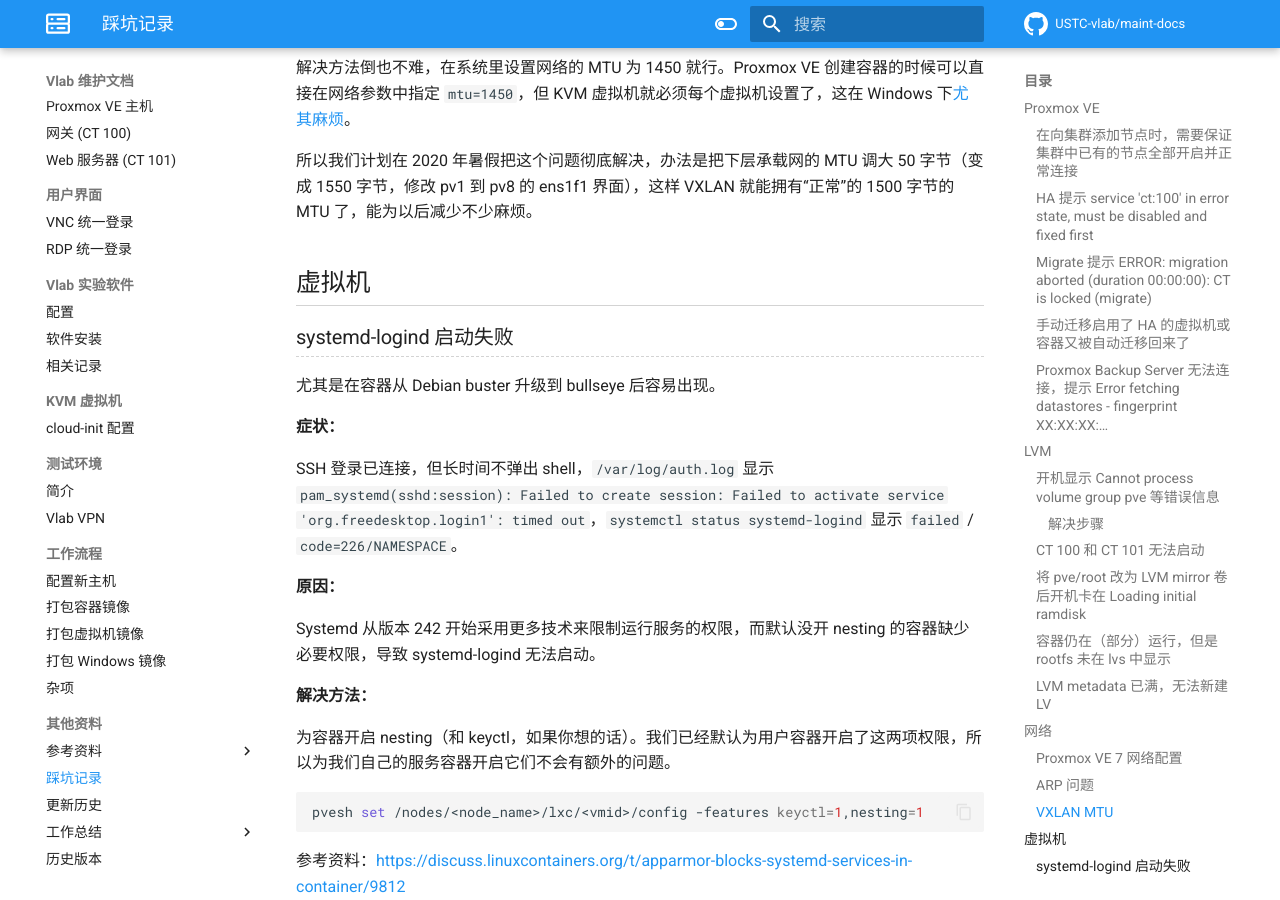
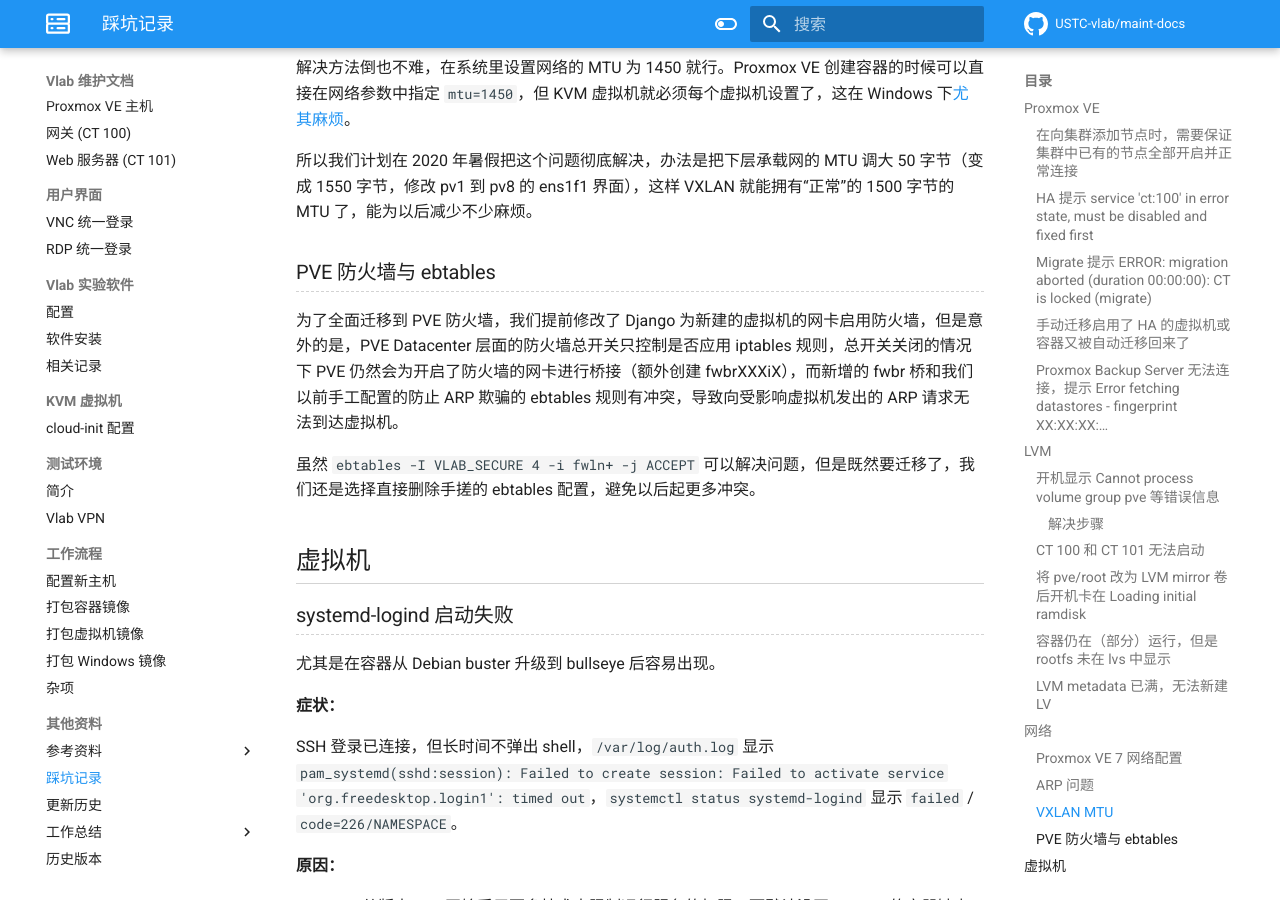
Before and after one commit to USTC-vlab/maint-docs, an MkDocs documentation site: the page built from docs/traps.md, in a window 1280 px wide and 900 px high, scrolled down 6840 px. Built offline with MkDocs 1.6.1 and Material for MkDocs 9.7.7, drawn with Linux system fonts in a browser that asks for light colours; comment, search, counter and statistics services are not loaded.

Commit message:
traps: Add ebtables-PVEFW conflict

```diff
--- a/docs/traps.md
+++ b/docs/traps.md
@@ -257,6 +257,13 @@
 
   [windows-mtu]: http://networking.nitecruzr.net/2007/11/setting-mtu-in-windows-vista.html
 
+### PVE 防火墙与 ebtables {#pve-fwbr}
+
+为了全面迁移到 PVE 防火墙，我们提前修改了 Django 为新建的虚拟机的网卡启用防火墙，但是意外的是，PVE Datacenter 层面的防火墙总开关只控制是否应用 iptables 规则，总开关关闭的情况下 PVE 仍然会为开启了防火墙的网卡进行桥接（额外创建 fwbrXXXiX），而新增的 fwbr 桥和我们以前手工配置的防止 ARP 欺骗的 ebtables 规则有冲突，导致向受影响虚拟机发出的 ARP 请求无法到达虚拟机。
+
+虽然 `ebtables -I VLAB_SECURE 4 -i fwln+ -j ACCEPT` 可以解决问题，但是既然要迁移了，我们还是选择直接删除手搓的 ebtables 配置，避免以后起更多冲突。
+
+
 ## 虚拟机 {#vm}
 
 ### systemd-logind 启动失败
```
Also changed, not shown: docs/networking/firewall.md (+15 -9 lines), 1 other file.
